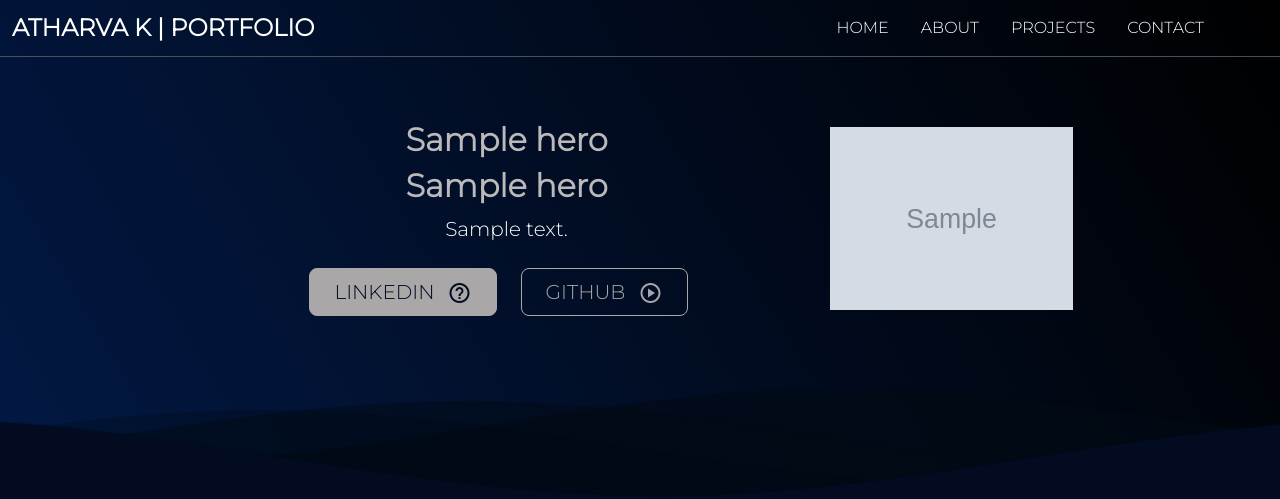
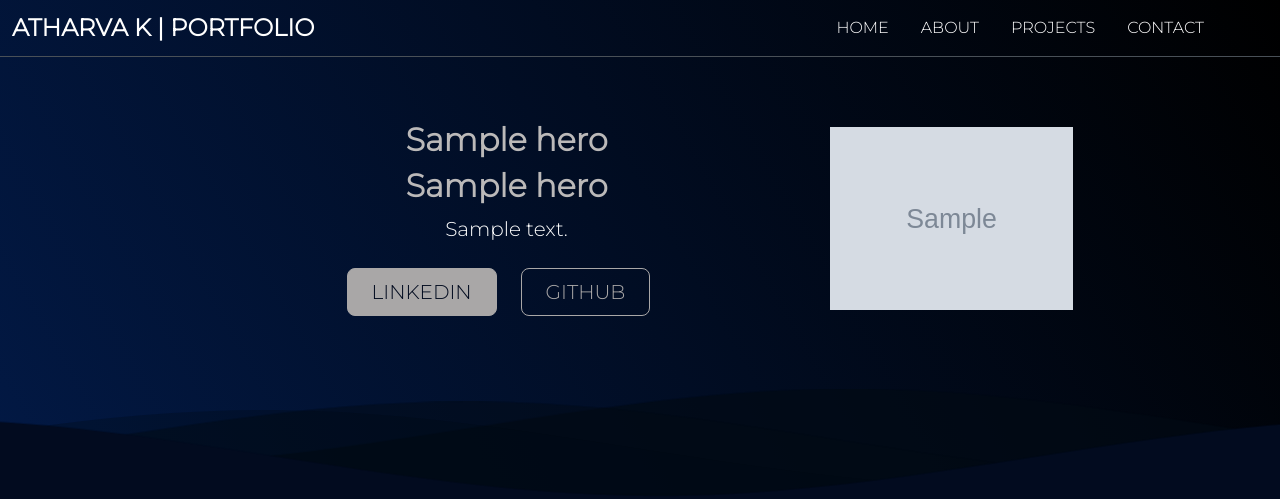
Before and after one commit to Atharvack/Portfolio, a Django app: page / in a window 1280 px wide. Shown: the top 499 px of the page. Run offline with Django 4.2, Linux system fonts and the light colour scheme; tables that the repository leaves empty hold one stand-in row (values such as "Sample post"); grey boxes marked "Sample" are stand-in pictures; some libraries are stand-ins or nearby versions.

Commit message:
final template

```diff
--- a/templates/index.html
+++ b/templates/index.html
@@ -7,12 +7,12 @@
     <meta name="viewport" content="width=device-width,initial-scale=1.0">
 
     <!-- Favicon -->
-    <link rel="icon" type="image/x-icon" href="{ '../static/images/favicon.ico' }">
+    <link rel="icon" type="images/png" href="{% static 'images/tabicon.png' %}">
 
     <!-- Custom CSS -->
     <link href="../static/sass/styles.css" rel="stylesheet">
 
-    <title>Portfolio Website</title>
+    <title>Atharva K</title>
   </head>
   <body>
     <div class="container-fluid px-0">
@@ -79,14 +79,20 @@
                         {{ hero.description }}
                       </p>
                       <div class="d-grid gap-2 d-sm-flex justify-content-sm-center mb-5">
+                        <a href="https://www.linkedin.com/in/atharvack" target="_blank">
+
+                          <!-- <span class="material-icons-outlined ms-2">help_outline</span> -->
                         <button type="button" class="btn btn-light btn-lg text-uppercase px-4 py-2 me-sm-3">
                           Linkedin
-                          <span class="material-icons-outlined ms-2">help_outline</span>
+                          <!-- <span class="material-icons-outlined ms-2">help_outline</span> -->
                         </button>
+                        </a>
+                        <a href="https://www.linkedin.com/in/atharvack" target="_blank">
                         <button type="button" id="demo" class="btn btn-outline-light btn-lg text-uppercase px-4 py-2 me-sm-3">
                           Github
-                          <span class="material-icons-outlined ms-2">play_circle</span>
+                          <!-- <span class="material-icons-outlined ms-2">play_circle</span> -->
                         </button>
+                        </a>
                       </div>
                     </div>
                 </div>
@@ -229,7 +235,7 @@
 
 
         <!-- Contact -->
-        <section class="bg-primary p-5 p-sm-5 mt-5">
+        <section id="contact" class="bg-primary p-5 p-sm-5 mt-5">
           <div class="container">
 
             {% if contact_data %}
@@ -242,7 +248,7 @@
                     </a>
                   </li>
                   <li class="nav-item me-5">
-                    <a href="#" class="nav-link px-2 text-white">
+                    <a href="mailto:{{contact.email}}" class="nav-link px-2 text-white">
                       <span class="material-icons-outlined contact-icon me-1">email</span>
                       {{ contact.email }}
                     </a>
```
Also changed, not shown: static/images/favicon.ico (deleted), static/images/hero.png (deleted), static/images/no_image.png (deleted), static/images/office.jpg (deleted), static/images/portfolio.png (deleted), static/images/project1.png (deleted), static/images/project2.png (deleted), static/images/project3.png (deleted), static/images/tabicon.png (added).
